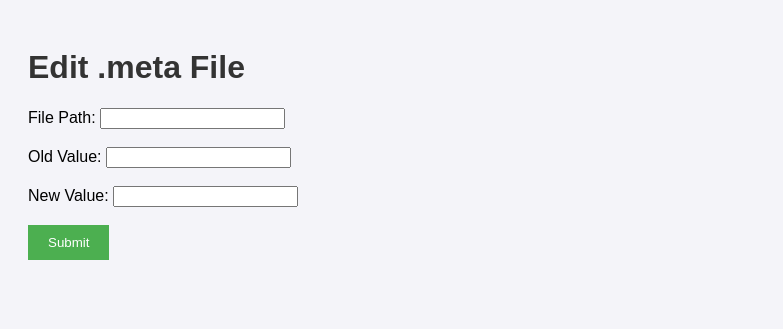
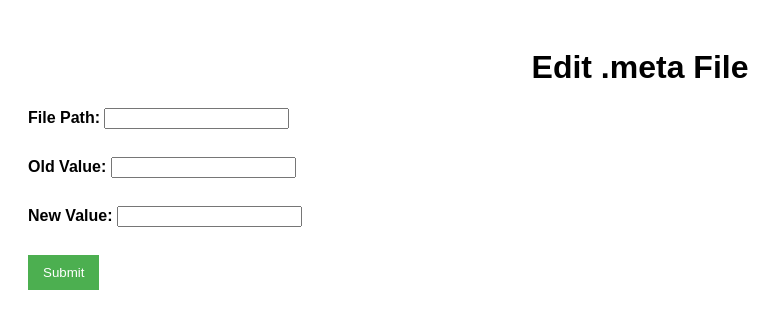
Before and after one commit to gmg181/Gmg-outfit-fix-, a Python web app: template templates/index.html in a window 1280 px wide. Shown: the top 329 px of the page, without its empty margins (0-783 px from the left). Run offline with Jinja, Linux system fonts and the light colour scheme; the template is opened without the code that fills it, so the values that code supplies are empty.

Commit message:
Update and rename styles.css to static/styles.css

```diff
--- a/styles.css
+++ b/static/styles.css
@@ -1,21 +1,24 @@
 body {
     font-family: Arial, sans-serif;
-    background-color: #f4f4f9;
     padding: 20px;
 }
 
 h1 {
-    color: #333;
+    text-align: center;
 }
 
-form {
-    margin-top: 20px;
+label {
+    font-weight: bold;
+}
+
+input {
+    margin-bottom: 10px;
 }
 
 button {
-    padding: 10px 20px;
     background-color: #4CAF50;
     color: white;
+    padding: 10px 15px;
     border: none;
     cursor: pointer;
 }
@@ -23,3 +26,7 @@ button {
 button:hover {
     background-color: #45a049;
 }
+
+#message {
+    margin-top: 20px;
+}
```
